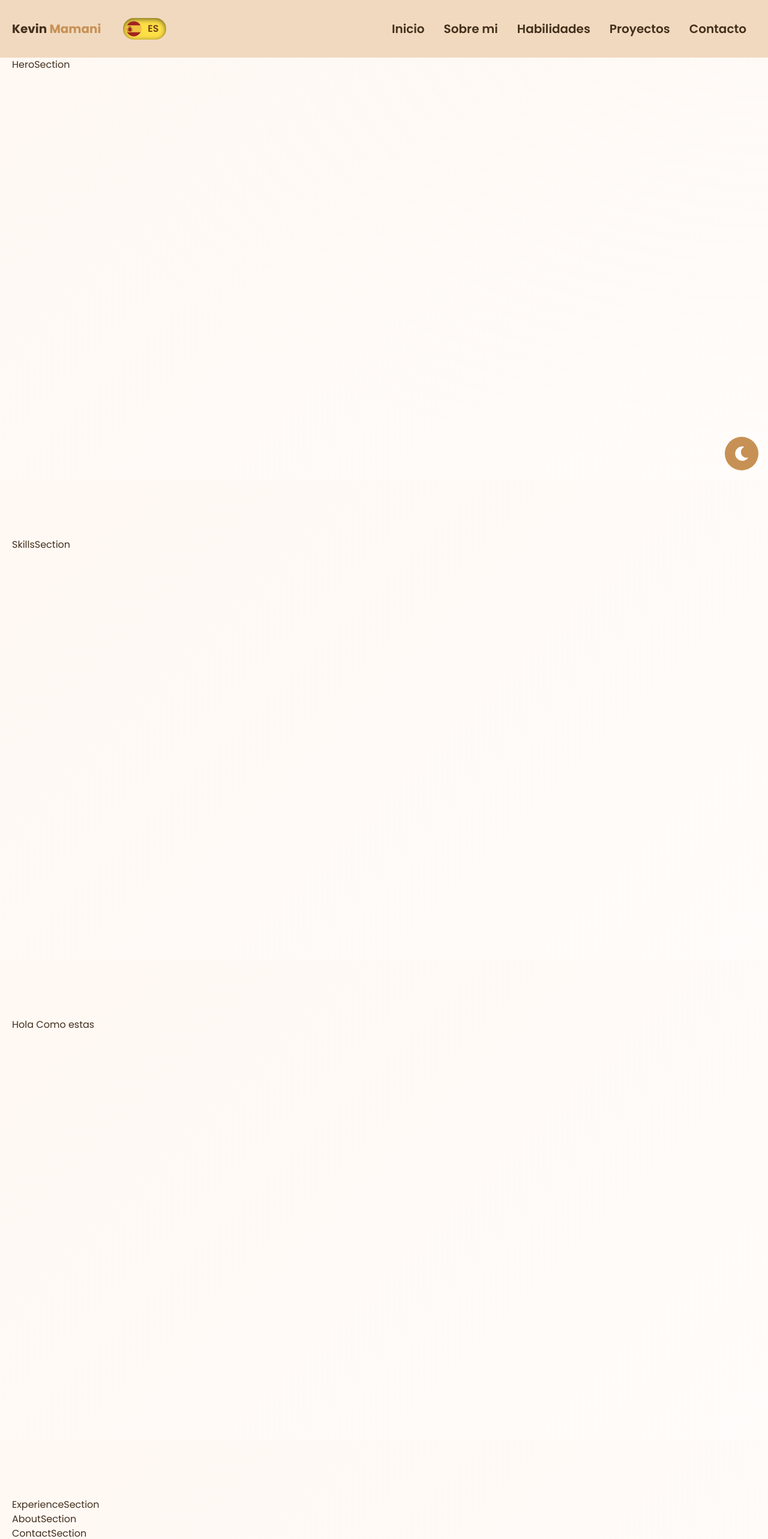
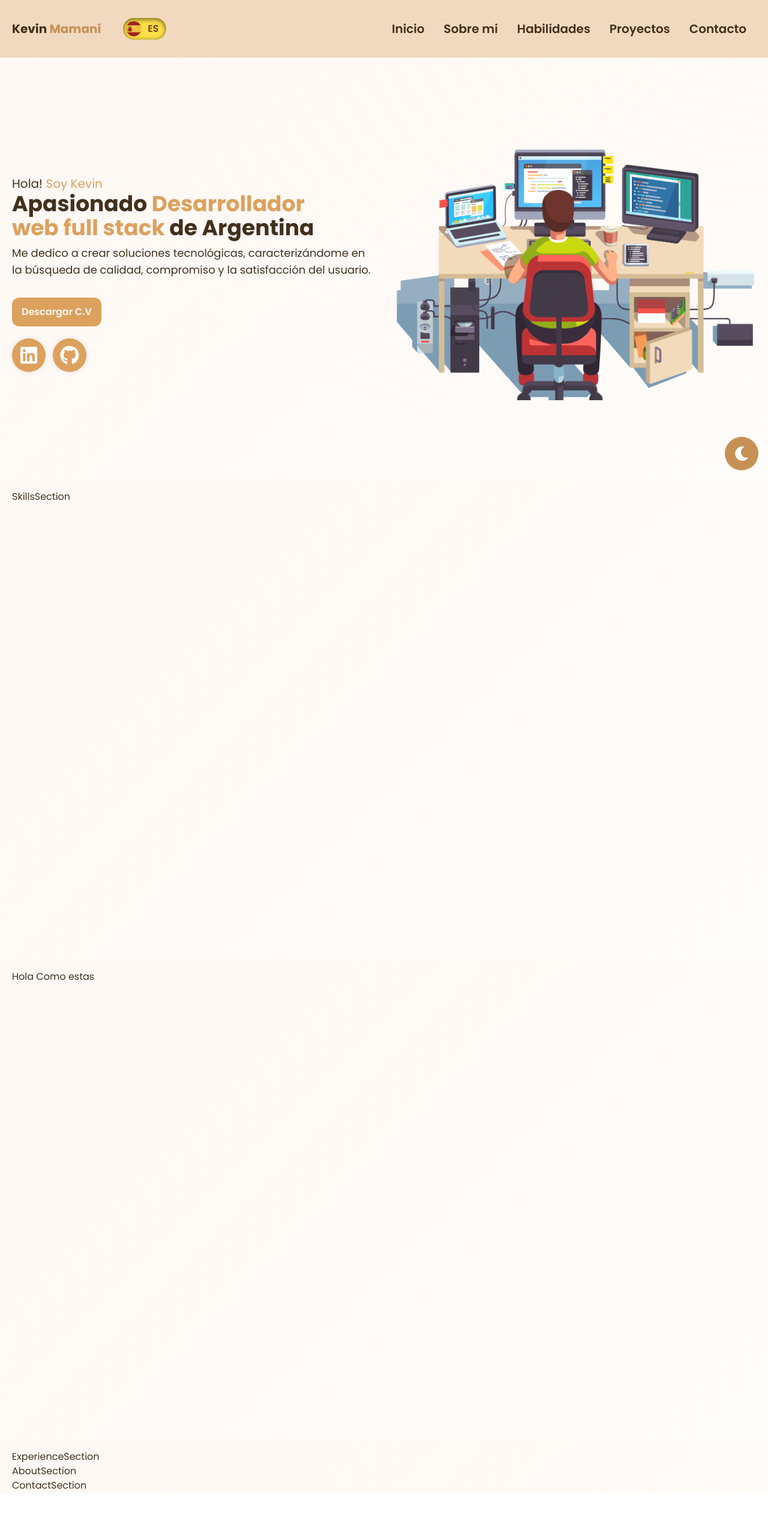
Before and after one commit to KevinMCJ/Portfolio-V2, a React (Vite) app: page / in a window 1280 px wide. Shown: the top 2565 px of the page at 60% size. After the commit the page ends 2488 px from the top, so only its background shows below. Built offline with nearby package versions, Linux system fonts and the light colour scheme.

Commit message:
feat: hero section v1 / sections skeletons

```diff
--- a/src/components/home/AboutSection.tsx
+++ b/src/components/home/AboutSection.tsx
@@ -1,6 +1,6 @@
 const AboutSection = () => {
   return (
-    <section id="about" className="container">
+    <section id="about" className="app-container">
       AboutSection
     </section>
   );
--- a/src/components/home/ExperienceSection.tsx
+++ b/src/components/home/ExperienceSection.tsx
@@ -1,6 +1,6 @@
 const ExperienceSection = () => {
   return (
-    <section id="experience" className="container">
+    <section id="experience" className="app-container">
       ExperienceSection
     </section>
   );
--- a/src/components/home/HeroSection.tsx
+++ b/src/components/home/HeroSection.tsx
@@ -1,5 +1,57 @@
+import { useTranslation, Trans } from "react-i18next";
+import { Link } from "react-router-dom";
+import { FaLinkedin, FaGithub } from "react-icons/fa";
+import programmer from "@/assets/hero-programmer.png";
+
 const HeroSection = () => {
-  return <section className="container h-[800px]">HeroSection</section>;
+  const { t } = useTranslation();
+
+  return (
+    <section className="grid h-[calc(100dvh-5rem)] max-h-[900px] min-h-[600px] place-content-center items-center justify-items-center gap-10 app-container md:grid-cols-2 md:justify-items-start">
+      <div className="md:5 max-w-[600px] text-center md:text-start">
+        <span className="text-xl">
+          <Trans
+            i18nKey="hero-welcome"
+            components={{ colored: <span className="text-accent" /> }}
+          />
+        </span>
+        <h2 className="text-balance text-4xl font-bold">
+          <Trans
+            i18nKey="hero-role"
+            components={{ colored: <span className="text-accent" /> }}
+          />
+        </h2>
+        <p className="mb-8 mt-2 text-balance text-lg">{t("hero-paragraph")}</p>
+        <a
+          href="/src/assets/curriculums/spanish-resume.pdf"
+          download
+          className="btn inline-block"
+        >
+          {t("hero-download-resume")}
+        </a>
+        <div className="mt-5 flex items-center justify-center gap-3 md:justify-start">
+          <Link
+            to={"https://www.linkedin.com/in/kevin-mamani-capuma/"}
+            target="_blank"
+            className="social-btn"
+          >
+            <FaLinkedin className="size-full" />
+          </Link>
+          <Link
+            to={"https://github.com/kevinMCJ?"}
+            target="_blank"
+            className="social-btn"
+          >
+            <FaGithub className="size-full" />
+          </Link>
+        </div>
+      </div>
+      <img
+        src={programmer}
+        className="w-full max-w-[400px] scale-100 md:max-w-[800px]"
+      />
+    </section>
+  );
 };
 
 export default HeroSection;
--- a/src/components/home/ProjectsSection.tsx
+++ b/src/components/home/ProjectsSection.tsx
@@ -1,5 +1,9 @@
 const ProjectsSection = () => {
-  return <section id="projects" className="container h-[800px]">Hola Como estas</section>;
+  return (
+    <section id="projects" className="app-container h-[800px]">
+      Hola Como estas
+    </section>
+  );
 };
 
 export default ProjectsSection;
--- a/src/components/home/SkillsSection.tsx
+++ b/src/components/home/SkillsSection.tsx
@@ -1,5 +1,9 @@
 const SkillsSection = () => {
-  return <section id="skills" className="container h-[800px]">SkillsSection</section>;
+  return (
+    <section id="skills" className="app-container h-[800px]">
+      SkillsSection
+    </section>
+  );
 };
 
 export default SkillsSection;
```
